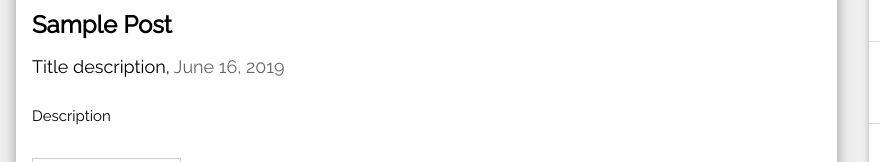
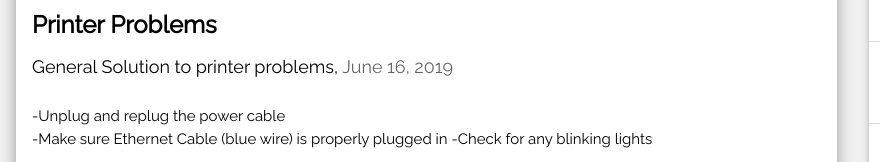
Before and after one commit to harukimsuzuki/Photography, a plain HTML site: page index.html in a window 1280 px wide. Shown: the part 512-674 px from the top of the page, 0-880 px from the left. Drawn offline with nearby package versions, Linux system fonts and the light colour scheme.

Commit message:
Update index.html

```diff
--- a/index.html
+++ b/index.html
@@ -51,12 +51,16 @@ and is wrapped around the whole page content, except for the footer in this exam
   <div class="w3-card-4 w3-margin w3-white">
   <img src="/w3images/bridge.jpg" alt="Norway" style="width:100%">
     <div class="w3-container">
-      <h3><b>Sample Post</b></h3>
-      <h5>Title description, <span class="w3-opacity">June 16, 2019</span></h5>
+      <h3><b>Printer Problems</b></h3>
+      <h5>General Solution to printer problems, <span class="w3-opacity">June 16, 2019</span></h5>
     </div>
 
     <div class="w3-container">
-      <p>Description</p>
+      <p>
+        -Unplug and replug the power cable<br>
+        -Make sure Ethernet Cable (blue wire) is properly plugged in
+        -Check for any blinking lights
+      </p>
       <div class="w3-row">
         <div class="w3-col m8 s12">
           <p><button class="w3-button w3-padding-large w3-white w3-border"><b>READ MORE »</b></button></p>
```
